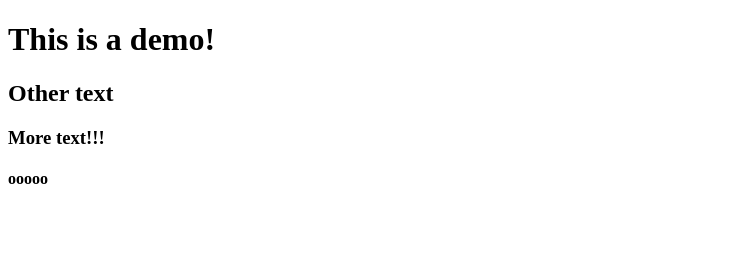
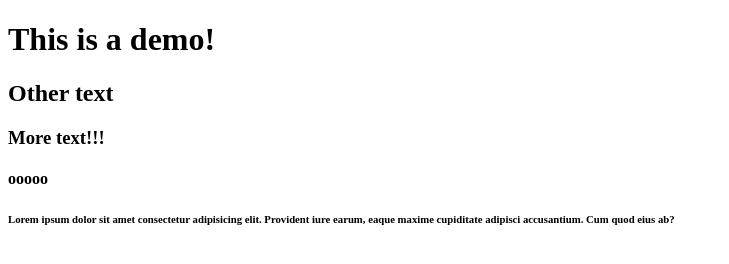
Before and after one commit to sigmasyd/demo-php-cicd, a plain HTML site: page index.html in a window 1280 px wide. Shown: the whole page, without its empty margins (0-729 px from the left). Drawn offline with Linux system fonts and the light colour scheme.

Commit message:
testing other branch branch

```diff
--- a/index.html
+++ b/index.html
@@ -11,5 +11,6 @@
   <h2>Other text</h2>
   <h3>More text!!!</h3>
   <h4>ooooo</h4>
+  <h6>Lorem ipsum dolor sit amet consectetur adipisicing elit. Provident iure earum, eaque maxime cupiditate adipisci accusantium. Cum quod eius ab?</h6>
 </body>
 </html>
```
